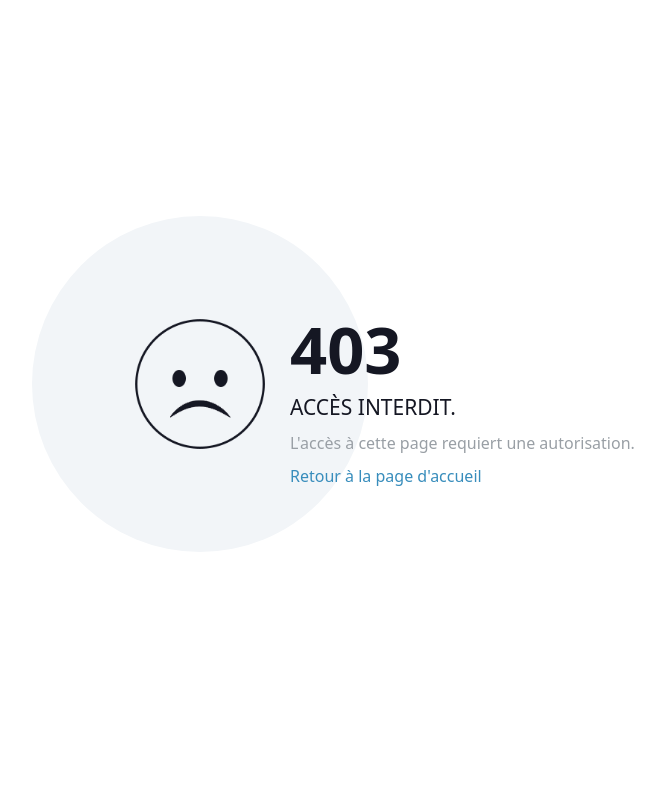
After one commit to Maxime2i/Camagru, a PHP site: page /errors/403.html in a window 1280 px wide. The commit adds this page. Shown: the whole page, without its empty margins (230-895 px from the left). Run offline with PHP 8.4, Linux system fonts and the light colour scheme.

```diff
--- /dev/null
+++ b/errors/403.html
@@ -0,0 +1,20 @@
+<!DOCTYPE html>
+<html lang="fr">
+<head>
+    <meta charset="utf-8">
+    <meta content="IE=edge" http-equiv="X-UA-Compatible">
+    <meta content="width=device-width, initial-scale=1" name="viewport">
+    <title>Erreur 403 (Interdit)</title>
+
+    <link href="/_errors/css/style.css" rel="stylesheet" type="text/css"/>
+</head>
+<body>
+<div id="error-box">
+    <div id="error-image"></div>
+    <h1>403</h1>
+    <h2>Accès interdit.</h2>
+    <p>L'accès à cette page requiert une autorisation.</p>
+    <a href="/">Retour à la page d'accueil</a>
+</div>
+</body>
+</html>
--- /dev/null
+++ b/errors/css/style.css
@@ -0,0 +1,102 @@
+html {
+    box-sizing: border-box;
+    font-size: 16px;
+}
+
+*, *:before, *:after {
+    box-sizing: inherit;
+}
+
+body, h1, h2, h3, h4, h5, h6, p, ol, ul {
+    margin: 0;
+    padding: 0;
+    font-weight: normal;
+}
+
+ol, ul {
+    list-style: none;
+}
+
+html, body {
+    height: 100%;
+}
+
+body {
+    font-family: system-ui, -apple-system, "Segoe UI", Roboto, "Helvetica Neue", "Noto Sans", "Liberation Sans", Arial, sans-serif, "Apple Color Emoji", "Segoe UI Emoji", "Segoe UI Symbol", "Noto Color Emoji";
+    display: flex;
+    flex-direction: column;
+    justify-content: center;
+    align-items: center;
+}
+
+#error-box {
+    position: relative;
+    max-width: 560px;
+    width: 100%;
+    padding-left: 160px;
+    line-height: 1.1;
+}
+
+#error-box #error-image {
+    position: absolute;
+    left: 0;
+    top: 0;
+    display: inline-block;
+    width: 140px;
+    height: 140px;
+    background-image: url('/_errors/img/emoji.png');
+    background-size: cover;
+}
+
+#error-box #error-image:before {
+    content: '';
+    position: absolute;
+    width: 100%;
+    height: 100%;
+    transform: scale(2.4);
+    border-radius: 50%;
+    background-color: #f2f5f8;
+    z-index: -1;
+}
+
+#error-box h1 {
+    font-size: 65px;
+    font-weight: 700;
+    margin-top: 0;
+    margin-bottom: 10px;
+    color: #151723;
+    text-transform: uppercase;
+}
+
+#error-box h2 {
+    font-size: 21px;
+    font-weight: 400;
+    margin: 0 0 1rem 0;
+    text-transform: uppercase;
+    color: #151723;
+}
+
+#error-box p {
+    color: #999fa5;
+    font-weight: 400;
+    margin-bottom: 1rem;
+}
+
+#error-box a {
+    font-weight: 500;
+    text-decoration: none;
+    color: #388dbc;
+}
+
+@media only screen and (max-width: 767px) {
+    #error-box #error-image {
+        width: 110px;
+        height: 110px;
+    }
+
+    #error-box {
+        padding-left: 15px;
+        padding-right: 15px;
+        padding-top: 110px;
+    }
+}
--- a/info.php
+++ /dev/null
@@ -1,3 +0,0 @@
-<?php
-phpinfo();
-?>
```
Also changed, not shown: conf/php.ini (added, +17 -0 lines), errors/404.html (added, +20 -0 lines), errors/500.html (added, +20 -0 lines), index.php (+7 -5 lines), php.ini (deleted, +0 -7 lines), errors/img/emoji.png (added), 3 other files.
